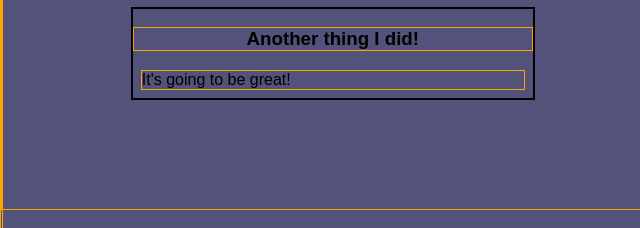
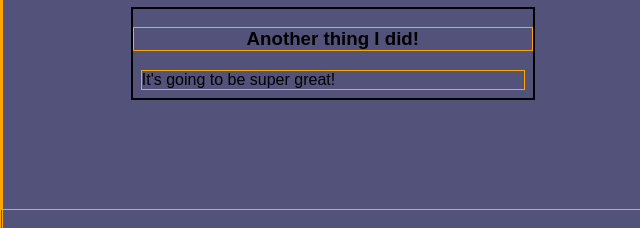
Before and after one commit to julienawilson/portfolio, a plain HTML site: page index.html in a window 1280 px wide. Shown: the part 589-817 px from the top of the page, 0-640 px from the left. Drawn offline with Linux system fonts and the light colour scheme; files whose address does not match are found by name.

Commit message:
updated in proper branch

```diff
--- a/index.html
+++ b/index.html
@@ -30,7 +30,7 @@
       </div>
       <div class='article' id='another'>
         <h3 class='article-title'>Another thing I did!</h3>
-        <p>It's going to be great!</p>
+        <p>It's going to be super great!</p>
       </div>
 
 
```
